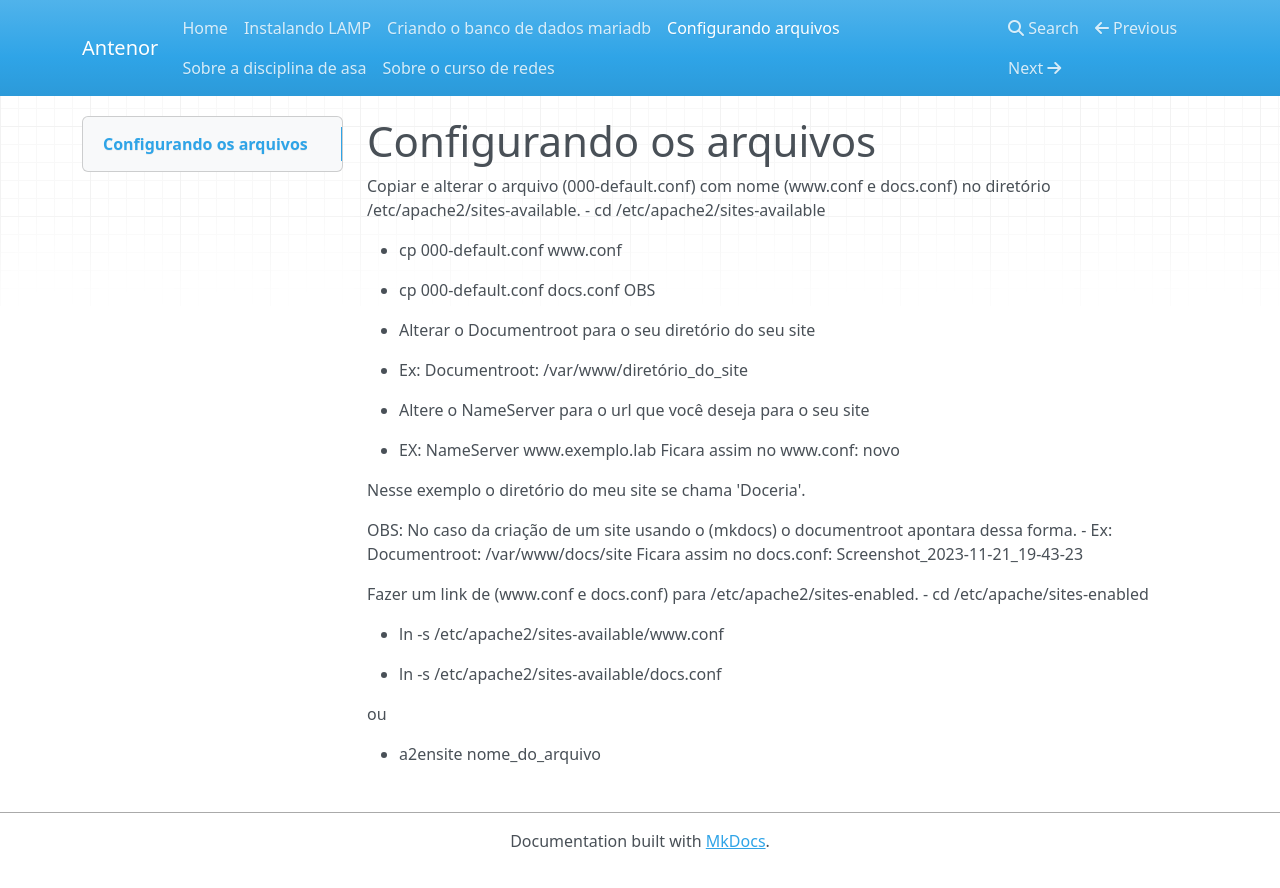
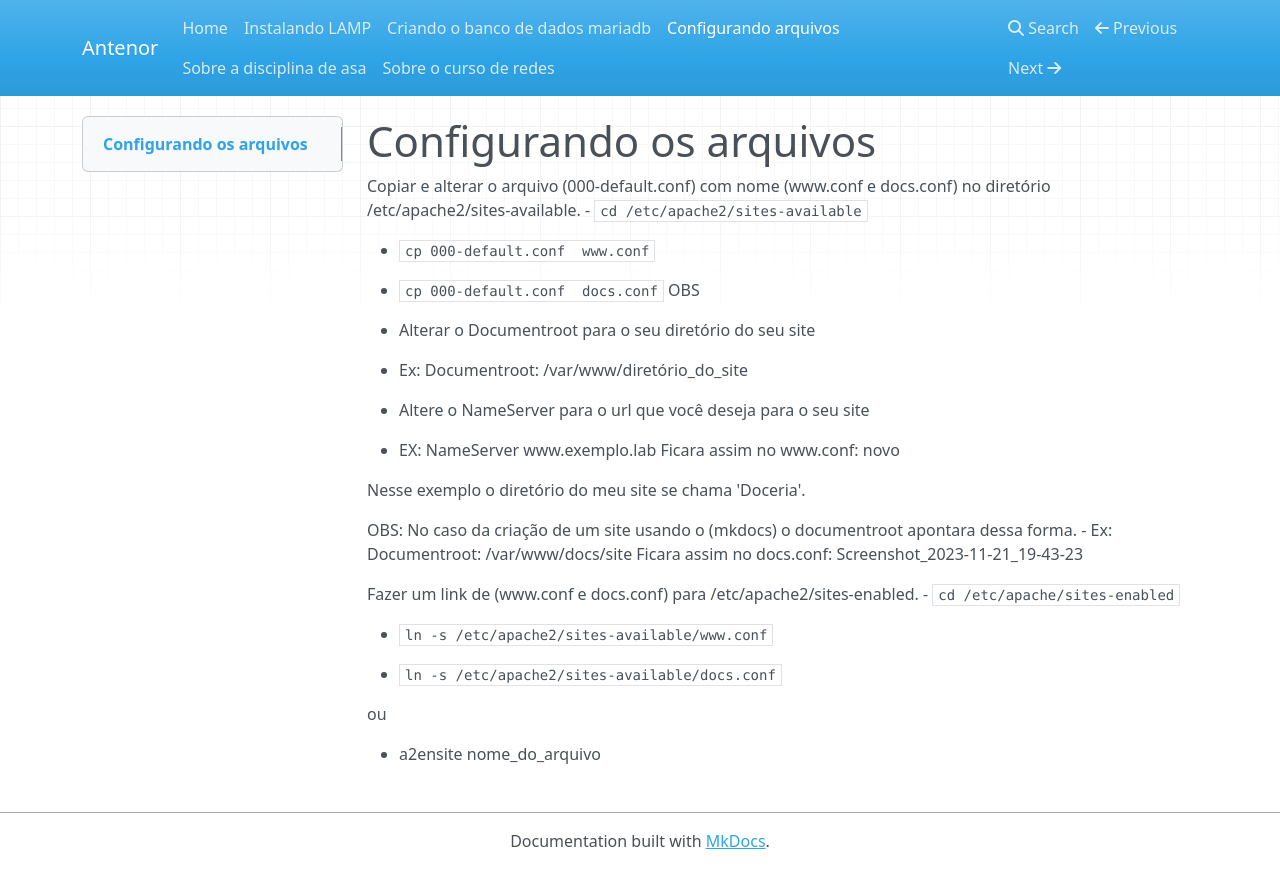
Before and after one commit to antenormario/asa-doc, an MkDocs documentation site: the page built from docs/configurandoarquivos.md, in a window 1280 px wide. Shown: the top 888 px of the page. Built offline with MkDocs 1.6.1, drawn with Linux system fonts in a browser that asks for light colours; nearby versions of some CDN libraries.

```diff
--- a/docs/configurandoarquivos.md
+++ b/docs/configurandoarquivos.md
@@ -1,11 +1,11 @@
 # Configurando os arquivos
 
 Copiar e alterar o arquivo (000-default.conf) com nome (www.conf e docs.conf) no diretório /etc/apache2/sites-available.
-  - cd /etc/apache2/sites-available
+  - `cd /etc/apache2/sites-available`
 
-  - cp 000-default.conf  www.conf
+  - `cp 000-default.conf  www.conf`
 
-  - cp 000-default.conf  docs.conf
+  - `cp 000-default.conf  docs.conf`
 OBS
 -   Alterar o Documentroot para o seu diretório do seu site
 
@@ -25,11 +25,11 @@ Ficara assim no docs.conf:
 Screenshot_2023-11-21_19-43-23
 
 Fazer um link de (www.conf e docs.conf) para /etc/apache2/sites-enabled.
--   cd /etc/apache/sites-enabled
+-   `cd /etc/apache/sites-enabled`
 
--   ln -s /etc/apache2/sites-available/www.conf
+-   `ln -s /etc/apache2/sites-available/www.conf`
 
--   ln -s /etc/apache2/sites-available/docs.conf
+-   `ln -s /etc/apache2/sites-available/docs.conf`
 
 ou
 
```
